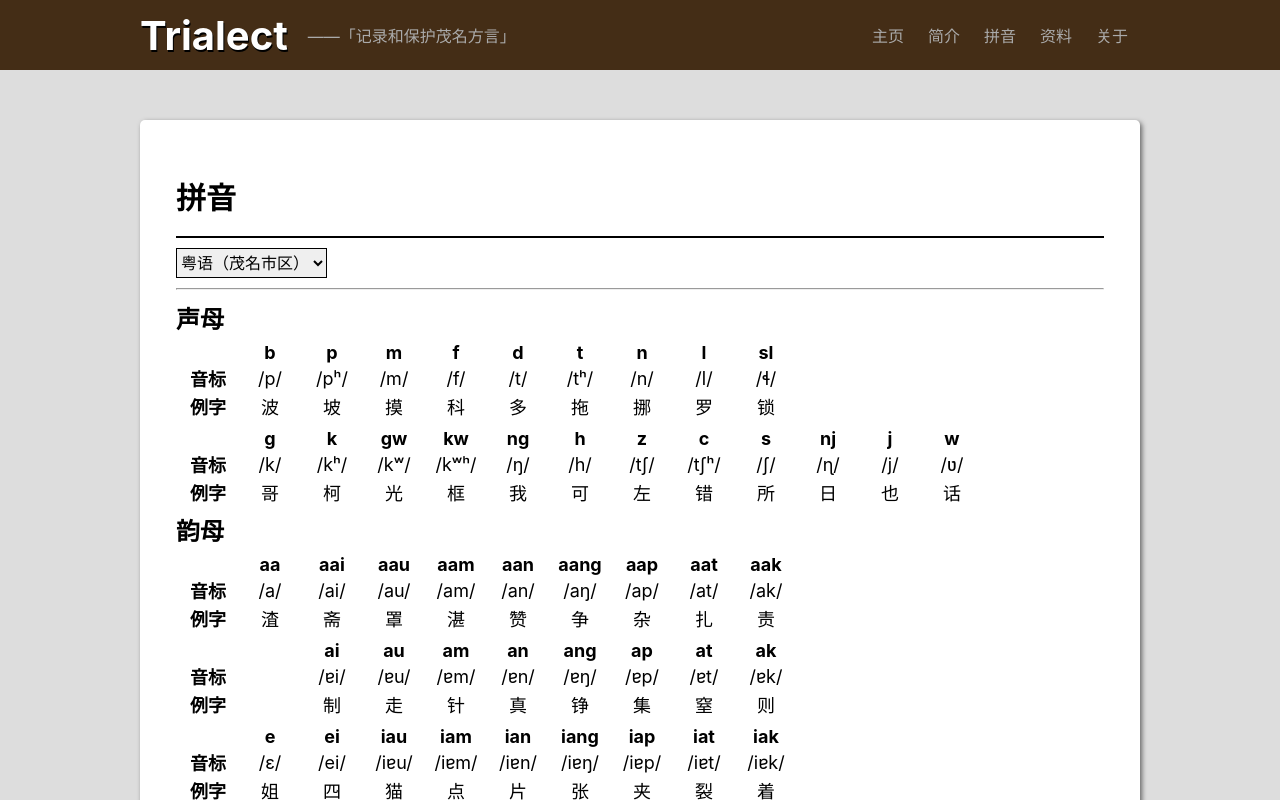
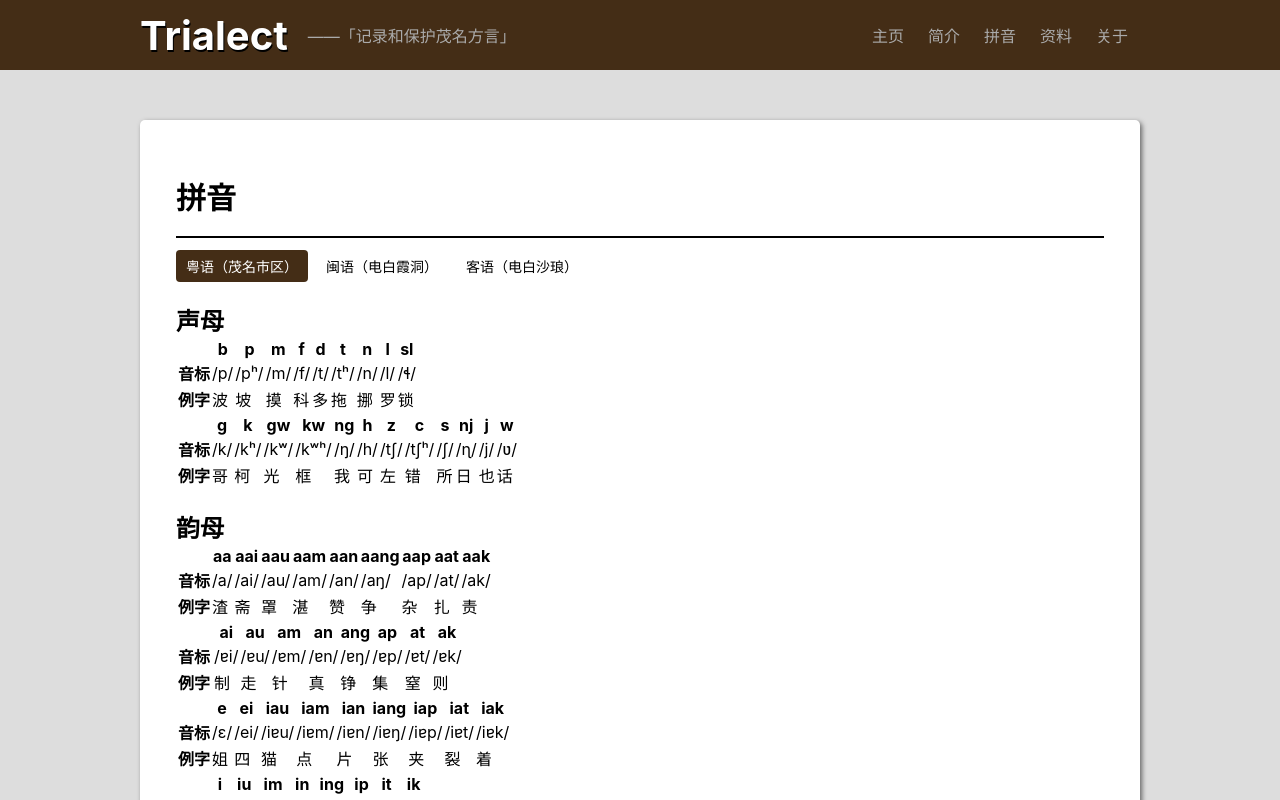
Before and after one commit to estemomento/trialect, a Vue app in the folder frontend/: page /pinyin in a window 1280 px wide. Shown: the top 800 px of the page. Built offline with nearby package versions, Linux system fonts and the light colour scheme.

Commit message:
[+] Pinyin: style

```diff
--- a/frontend/src/pages/pinyin.vue
+++ b/frontend/src/pages/pinyin.vue
@@ -1,16 +1,17 @@
 <template>
   <div class="pinyin">
     <paper title="拼音">
-      <select v-model="open">
-        <option value="maoming">粤语（茂名市区）</option>
-        <option value="xiadong">闽语（电白霞洞）</option>
-        <option value="shalang">客语（电白沙琅）</option>
-      </select>
-      <hr>
+      <div class="selector">
+        <button class="selector-opt"
+        v-for="(v, i) in schemes"
+        @click="() => open = v.val"
+        :key="i"
+        :class="{selected: open === v.val}">{{v.name}}</button>
+      </div>
       <transition name="fade" mode="out-in">
-        <maoming-scheme v-if="open === 'maoming'"></maoming-scheme>
-        <xiadong-scheme v-else-if="open === 'xiadong'"></xiadong-scheme>
-        <shalang-scheme v-else-if="open === 'shalang'"></shalang-scheme>
+        <maoming v-if="open === 'y-mm'"></maoming>
+        <xiadong v-else-if="open === 'm-xd'"></xiadong>
+        <shalang v-else-if="open === 'k-sl'"></shalang>
       </transition>
     </paper>
   </div>
@@ -18,55 +19,59 @@
 
 <script>
 import Paper from '@/elements/paper'
-import MaomingScheme from '@/elements/pinyin-scheme/maoming'
-import XiadongScheme from '@/elements/pinyin-scheme/xiadong'
-import ShalangScheme from '@/elements/pinyin-scheme/shalang'
+import Maoming from '@/elements/pinyin-scheme/maoming'
+import Xiadong from '@/elements/pinyin-scheme/xiadong'
+import Shalang from '@/elements/pinyin-scheme/shalang'
 
 export default {
   name: 'pinyin',
-  components: { Paper, MaomingScheme, XiadongScheme, ShalangScheme },
+  components: { Paper, Maoming, Xiadong, Shalang },
   data: () => ({
-    open: 'maoming'
+    schemes: [
+      {name: '粤语（茂名市区）', val: 'y-mm'},
+      {name: '闽语（电白霞洞）', val: 'm-xd'},
+      {name: '客语（电白沙琅）', val: 'k-sl'}
+    ],
+    open: 'y-mm'
   })
 }
 </script>
 
 <style lang='scss'>
+@import '../assets/const.scss';
+
 .pinyin {
   .wrapper {
     .inner {
-      select {
-        border: 1px solid black;
-        font-size: 16px;
-        height: 30px;
+      .selector {
+        margin: 12px 0 0;
+
+        button.selector-opt {
+          transition: 200ms;
+          margin: 0 8px 0 0;
+          border: 0;
+          border-radius: 4px;
+          width: 132px;
+          height: 32px;
+          font-size: 14px;
+          cursor: pointer;
+          background: transparent;
+          outline: none;
+
+          &:hover,
+          &.selected {
+            color: white;
+            background: $main-color;
+          }
+        }
       }
 
       .table-wrapper {
         width: 100%;
         overflow: auto;
-      }
 
-      table {
-        width: 100px;
-        white-space: nowrap;
-        table-layout: fixed;
-        margin: 5px 0;
-        text-align: center;
-
-        th, td {
-          white-space: nowrap;
-          font-size: 18px;
-          width: 60px;
-
-          @media (max-width:1000px) {
-            font-size: 16px;
-            width: 45px;
-          }
-
-          @media (max-width:767px) {
-            font-size: 14px;
-            width: 30px;
-          }
+        h2 {
+          margin-top: 20px;
         }
       }
     }
```
